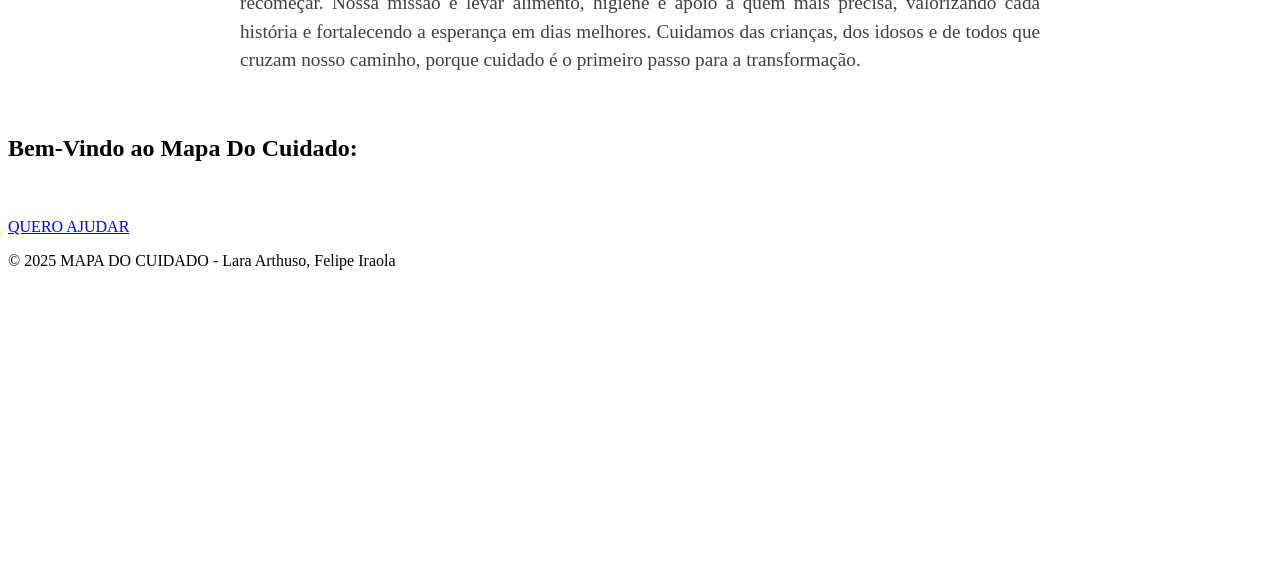
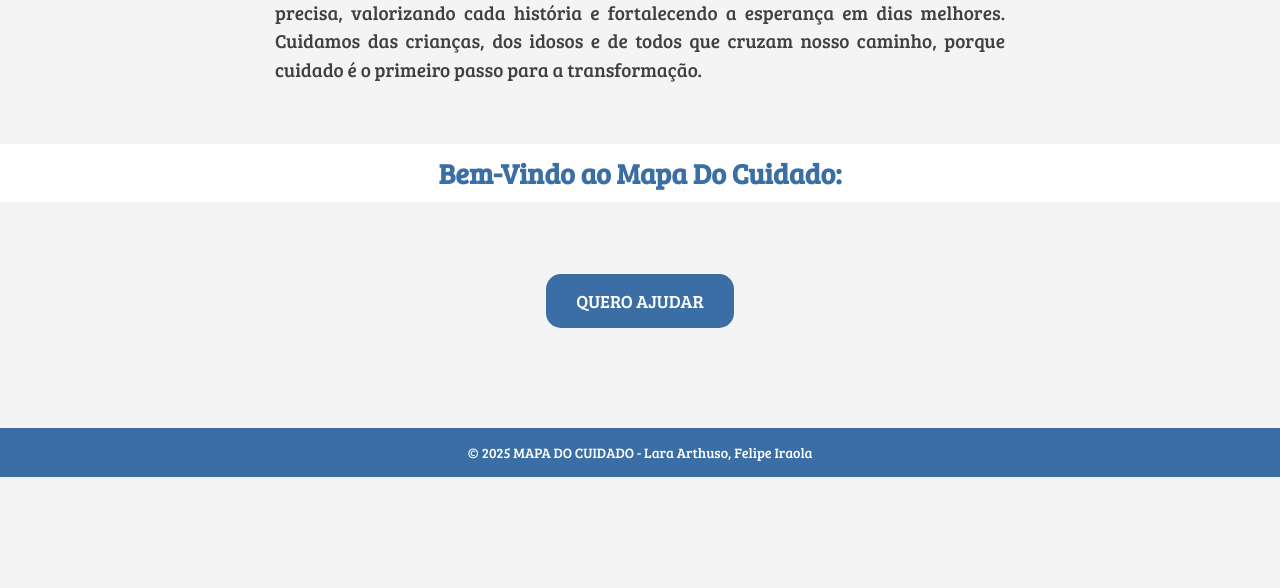
Before and after one commit to LaraArthuso/Primerio-Reposit-rio-, a plain HTML site: page index.html in a window 1280 px wide. Shown: the part 212-800 px from the top of the page. Drawn offline with Linux system fonts and the light colour scheme.

Commit message:
Update index.html

```diff
--- a/index.html
+++ b/index.html
@@ -7,8 +7,8 @@
 
     <title>Mapa do Cuidado</title>
     <link href="https://fonts.googleapis.com/css2?family=Bree+Serif&display=swap" rel="stylesheet">
-    <link rel="stylesheet" href="styesheetpaginainicial.webmobile.css">
-    <link rel="stylesheet" href="style_todas_paginas_webmobile.css">
+    <link rel="stylesheet" href="ALL_PAGES.css">
+    <link rel="stylesheet" href="HOMEPAGE.css">
 <style>
  .ptextoheader{
     font-size: 1.2rem;
```
